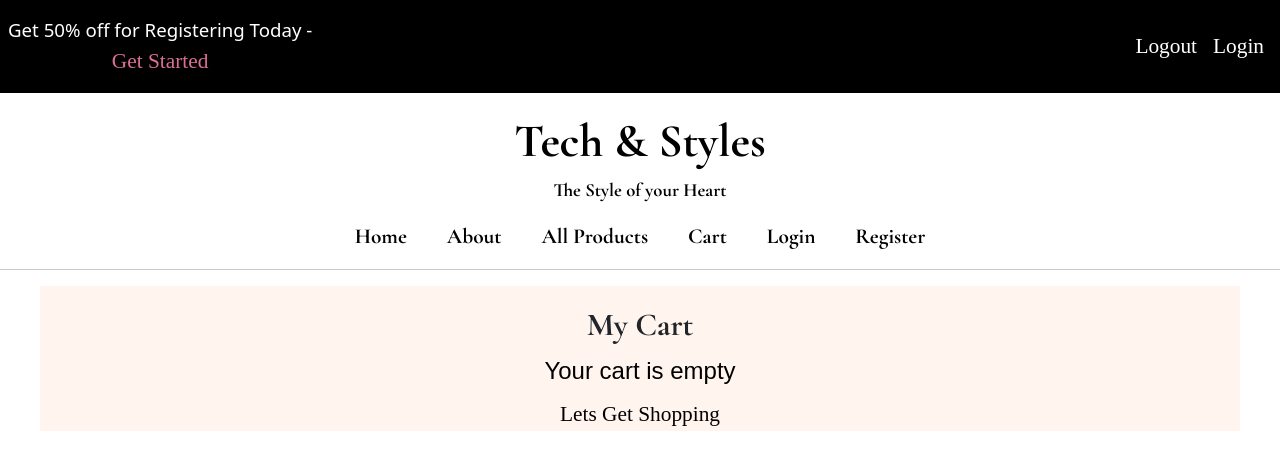
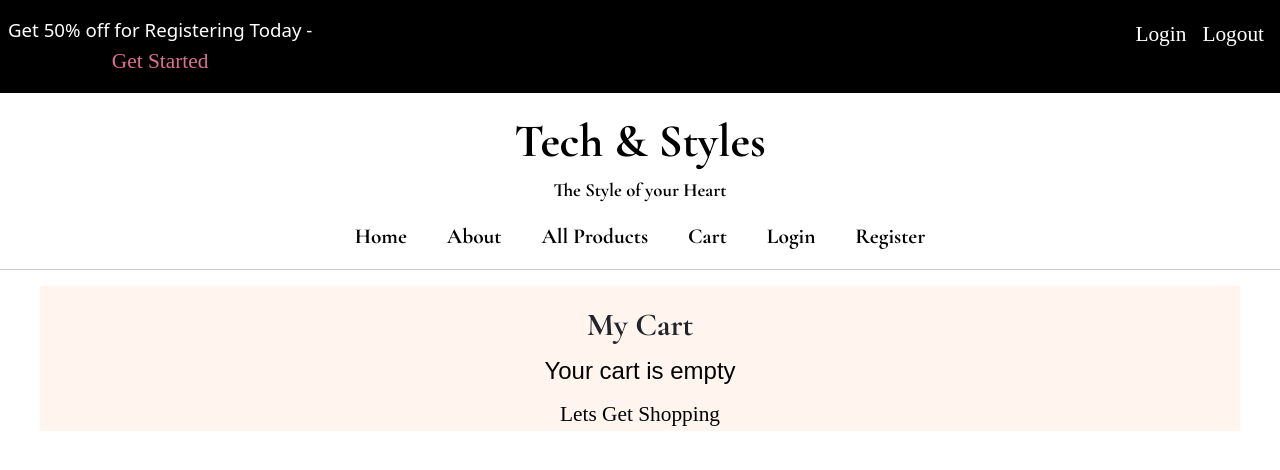
Before and after one commit to Capstone-ACC/My-Capstone, a React (Vite) app: page /cart in a window 1280 px wide. Shown: the top 470 px of the page. Built offline with nearby package versions, Linux system fonts and the light colour scheme.

Commit message:
okay done

```diff
--- a/src/components/TopHeader.jsx
+++ b/src/components/TopHeader.jsx
@@ -32,12 +32,12 @@ export default function TopHeader() {
             )}
           </i>
         </span>
-        <div className="mb-8">
+        <div className="mb-4">
+          <Link to="/login" onClick={handleLogOut} className="login">
+            Logout
+          </Link>
           <Link to="/login" className="login">
             Login
-          </Link>
-          <Link to="/login" onClick={handleLogOut} className="login">
-            Logout
           </Link>
         </div>
       </header>
```
